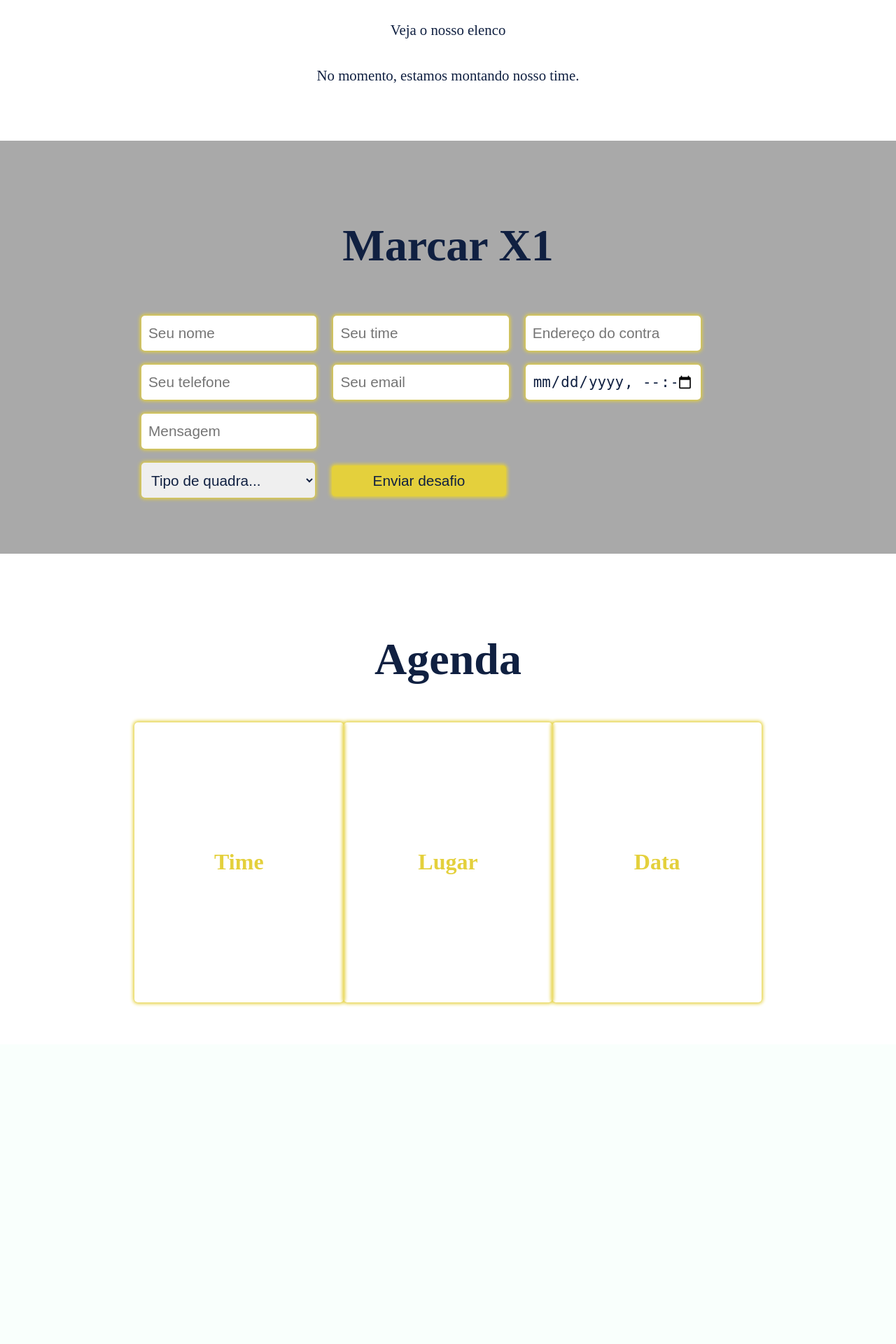
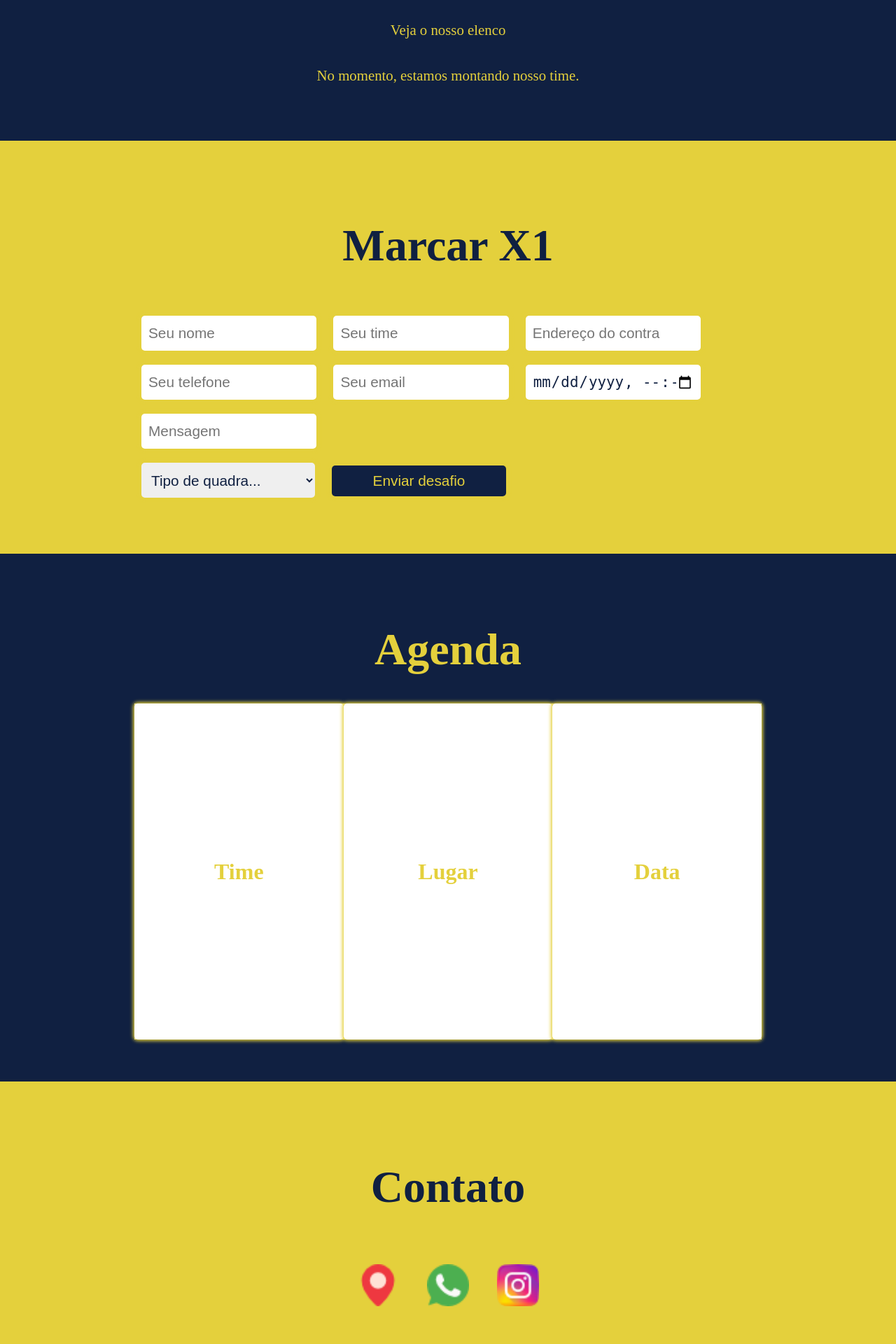
Before and after one commit to wagnerrafa/siteFutebol, a Django app: page / in a window 1280 px wide. Shown: the part 1600-3520 px from the top of the page at 70% size. Before the commit the page ends 3038 px from the top, so only its background shows below. Run offline with Django 3.2, Linux system fonts and the light colour scheme; data that the repository does not hold is empty; some libraries are stand-ins or nearby versions.

Commit message:
section contato

```diff
--- a/home/static/style.css
+++ b/home/static/style.css
@@ -121,7 +121,7 @@ section {
     color: #7651b7;
 }
 #sobre{
-    background-color: darkgray;
+    background-color: #e4d03c;
 }
 #sobre div{
     display: flex;
@@ -151,25 +151,28 @@ section {
     flex-flow: wrap;
     width: 100%;
     position: relative;
-    background-color: white;
+    background-color: #102041;
 }
 
 #elenco header {
     width: 100%;
     text-align: center;
-    color: #707070;
+    color: #e4d03c;
     font-size: 1.3rem;
 }
 
 #elenco header h2 {
     font-size: 3rem;
+    color: #e4d03c;
+}
+#elenco p{
+    color: #e4d03c;
 }
 
 #elenco article {
     display: flex;
     flex-direction: column;
     width: 250px;
-    /* width: 24%; */
     flex-wrap: wrap;
     height: fit-content;
     border-width: 2px;
@@ -178,11 +181,12 @@ section {
     transition: 0.5s all;
     margin: 5px 0 25px 0;
     overflow: hidden;
+    background-color: white;
 }
 
 #elenco article:hover {
     margin: -5px 0 25px 0;
-    box-shadow: 0 0px 20px rgba(0, 0, 0, 0.45);
+    box-shadow: 0 0px 20px white;
 }
 
 #elenco article div {
@@ -214,7 +218,7 @@ section {
     height: 300px;
 }
 #marcar{
-    background-color: darkgray;
+    background-color: #e4d03c;
 }
 
 #marcar input{
@@ -248,20 +252,32 @@ section {
 #marcar button{
     width: 19.4vw;
     margin: 10px;
+    background-color: #102041;
+    color: #e4d03c;
 }
 #marcar nav{
   font-size: 2rem;
   color: #102041;
   margin: 10px;
 }
+#agenda{
+    background-color: #102041;
+}
+#agenda h2{
+    color: #e4d03c;
+    margin: 0;
+    padding: 40px
+
+}
 #agenda div{
     display: flex;
+    background-color: white;
 }
 #agenda div div{
     display: flex;
     flex-direction: column;
     width: 100%;
-    height:400px;
+    height:480px;
     box-shadow: #e4d03c 0 0 5px 2px;
     color: #102041;
     border-radius: 5px;
@@ -272,6 +288,23 @@ section {
     justify-content: center;
     padding: 0 10px;
 
+}
+#contato{
+    background-color: #e4d03c;
+    font-size: 1.3rem;
+}
+#contato div{
+    display: flex;
+    justify-content: center;
+    align-items: center;
+}
+#contato div a{
+    text-decoration: none;
+    color: #102041;
+    padding: 20px;
+}
+#contato div img{
+    width: 60px;
 }
 
 
@@ -284,7 +317,7 @@ section {
         position: fixed;
         top: 70px;
         left: -50%;
-        width: 20%;
+        width: 50%;
         height: calc((var(--vh, 1vh) * 100) - 70px);
         display: flex;
         transition: all 1s;
--- a/home/templates/index.html
+++ b/home/templates/index.html
@@ -8,6 +8,7 @@
     <link rel="stylesheet" href="{% static '/style.css' %}">
     <script defer src="{% static '/js/main.js' %}"></script>
     <script src="https://kit.fontawesome.com/97d76b00cf.js"></script>
+
     <title>TOTA F.C.</title>
 </head>
 <body>
@@ -144,5 +145,16 @@
         </div>
 
     </section>
+
+    <section id="contato">
+        <h2>Contato</h2>
+        <div>
+            <a href="https://www.google.com/maps/place/Q.+de+Futsal+do+Promorar+-+R.+Corn%C3%A9lio+Zelaia+-+Conj.+Promorar+Sao+Luis,+S%C3%A3o+Paulo+-+SP,+05846-030/@-23.6566485,-46.7477293,19.94z/data=!4m13!1m7!3m6!1s0x94ce517d8320ee43:0x4cc08add3b3d3fa0!2sAv.+Fim+de+Semana+-+Jardim+Capelinha,+S%C3%A3o+Paulo+-+SP,+05846-270!3b1!8m2!3d-23.657045!4d-46.7470304!3m4!1s0x94ce517ea3fbd203:0x108ecf77a0317a4c!8m2!3d-23.6579218!4d-46.743958"><img src="../static/images/maps-and-flags.png" alt=""></a>
+
+            <a href="https://api.whatsapp.com/send?phone=5511968181692&text=Chama"><img src="../static/images/whatsapp.png" alt=""></a>
+
+            <a href="https://instagram.com/totafc2019?igshid=fco1tn3jn1ke" target="_blanck"><img src="../static/images/instagram.png" alt=""></a>
+        </div>
+    </section>
 </body>
 </html>
--- a/tota/settings.py
+++ b/tota/settings.py
@@ -83,6 +83,7 @@ DATABASES = {
         'NAME': os.path.join(BASE_DIR, 'db.sqlite3'),
     }
 }
+DATE_INPUT_FORMATS = ["%d/%m/%Y"]
 
 
 # Password validation
```
Also changed, not shown: home/static/images/instagram.png (added), home/static/images/maps-and-flags.png (added), home/static/images/whatsapp.png (added).
